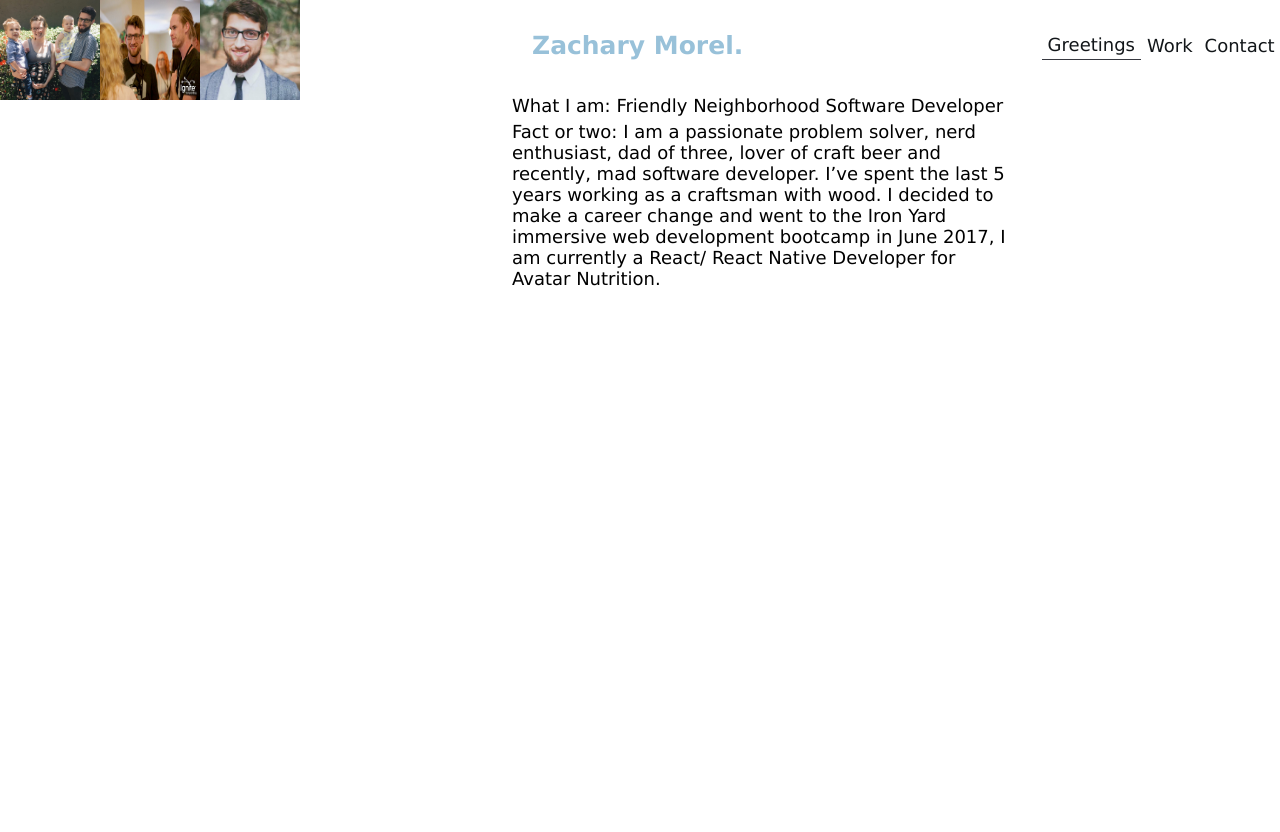
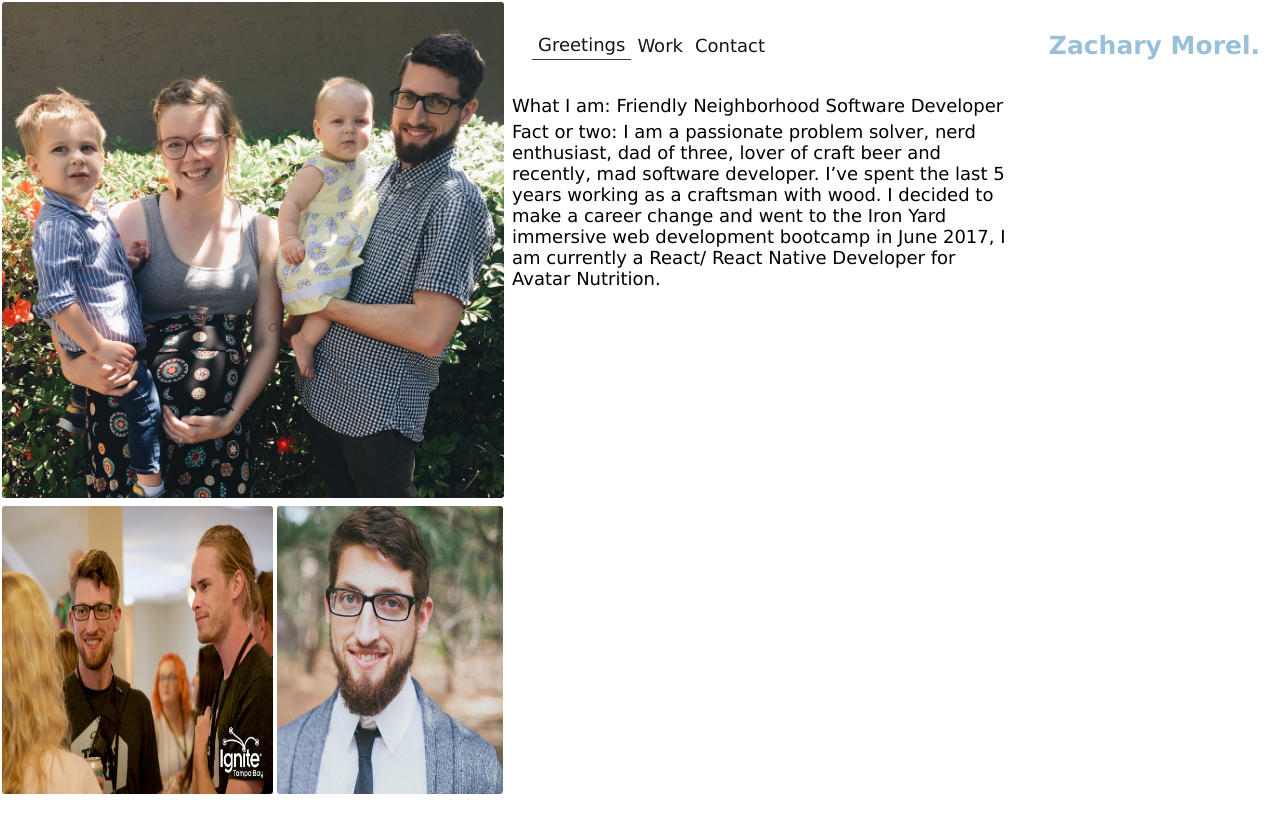
Before and after one commit to zacharymorel/zacharymorel.github.io, a React (Create React App) app in the folder potfolio/: page / in a window 1280 px wide. Shown: the top 832 px of the page. Built offline with nearby package versions, Linux system fonts and the light colour scheme.

Commit message:
More work Styling and Changing GreetingImage/ Header Components Styles

```diff
--- /dev/null
+++ b/potfolio/src/css/utilityComponents.css
@@ -0,0 +1,4 @@
+.ImageWrapper {
+  border-radius: 5px;
+  padding: 2px;
+}
--- a/potfolio/src/utility_components/ImagesWrapper.js
+++ b/potfolio/src/utility_components/ImagesWrapper.js
@@ -1,4 +1,6 @@
 import React from 'react'
+
+import '../css/utilityComponents.css'
 
 const ImagesWrapper = ({image, styles}) => {
   return (
--- a/potfolio/src/views/GreetingImageContainer.js
+++ b/potfolio/src/views/GreetingImageContainer.js
@@ -19,20 +19,20 @@ const GreetingImageContainer = () => {
 
 const styles = {
   GreetingImageContainer: {
-    // height: '100%'
+    height: '100%',
     width: '40%'
   },
   EasterImage: {
-    height: 100,
-    width: 100
+    height: '62%',
+    width: '98%'
   },
   IgniteTampa: {
-    height: 100,
-    width: 100
+    height: '36%',
+    width: '53%'
   },
   ProfilePic: {
-    height: 100,
-    width: 100
+    height: '36%',
+    width: '44%'
   },
 }
 
--- a/potfolio/src/views/Header.js
+++ b/potfolio/src/views/Header.js
@@ -37,7 +37,6 @@ class Header extends Component {
   render() {
     return (
       <header className='Header'>
-        <h1 className='HeaderTitle'>Zachary Morel.</h1>
         <div className='Navigation'>
           <ButtonWrapper
             buttonClassName='HeaderButtons'
@@ -61,6 +60,7 @@ class Header extends Component {
             <p className='Text'>Contact</p>
           </ButtonWrapper>
         </div>
+        <h1 className='HeaderTitle'>Zachary Morel.</h1>
       </header>
     )
   }
```
Also changed, not shown: potfolio/src/views/Main.js (+4 -4 lines).
